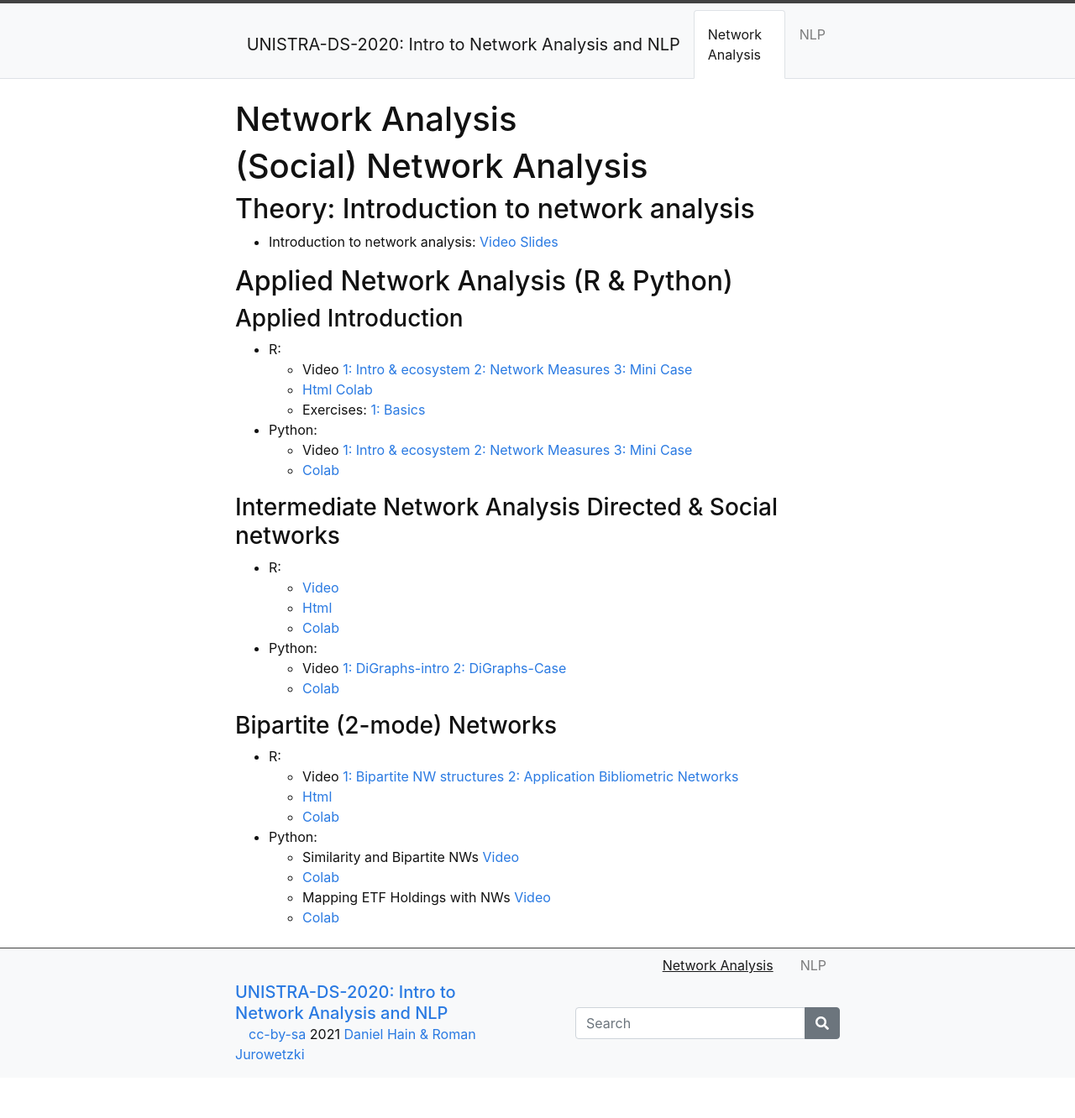
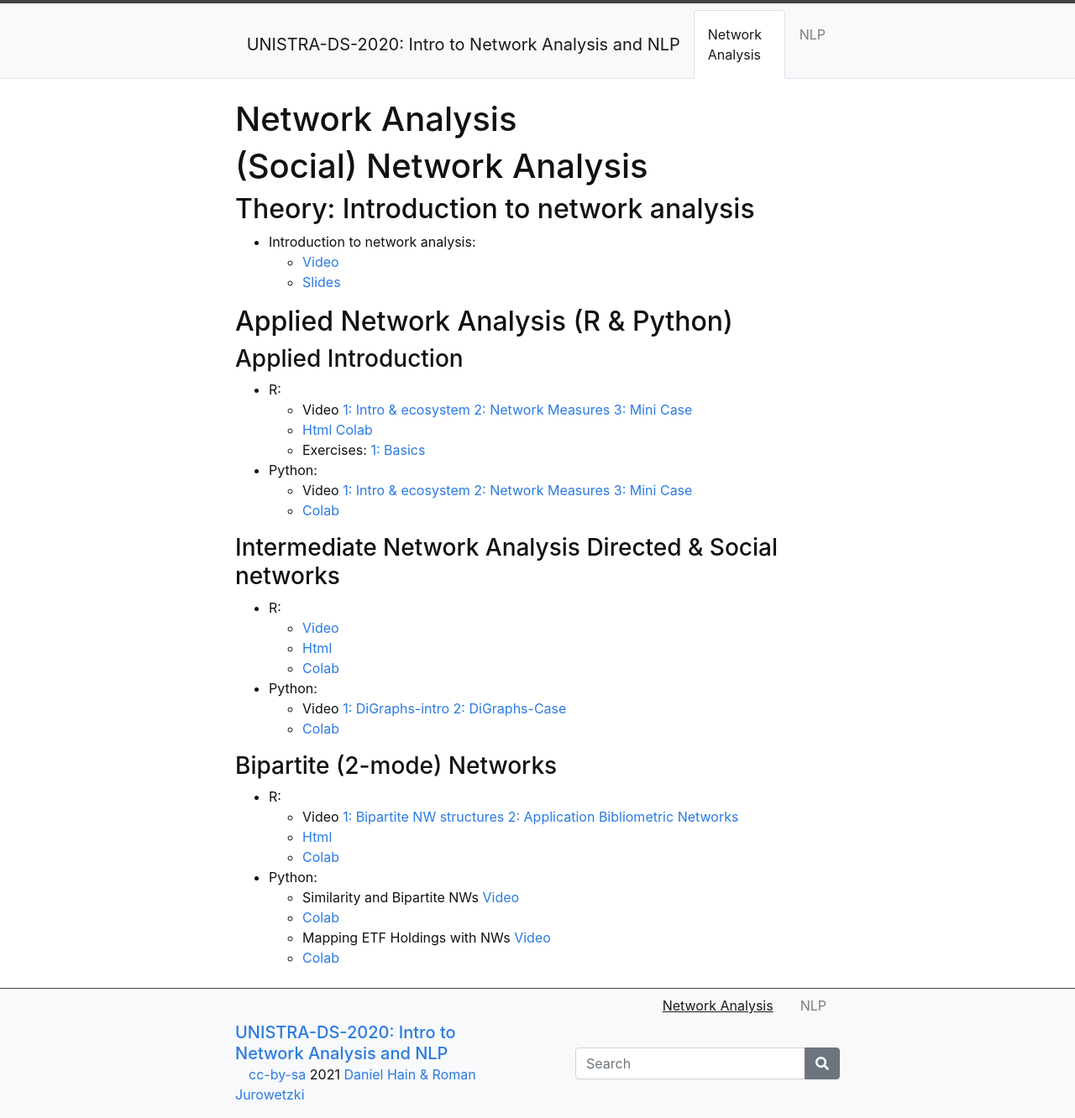
Before and after one commit to SDS-AAU/UNISTRA-DS-2020, a Jekyll site: the page built from content/0-networks.md, in a window 1280 px wide. Shown: the whole page at 84% size. Built offline with Jekyll 4.4.1, drawn with Linux system fonts in a browser that asks for light colours; before the commit the page ends 1284 px from its top, so only the background shows below that.

```diff
--- a/content/0-networks.md
+++ b/content/0-networks.md
@@ -8,7 +8,9 @@ nav: Network Analysis
 
 ## Theory: Introduction to network analysis
 
-* Introduction to network analysis: [Video](https://www.loom.com/share/307f388fbb3d4e73919250aa6eb535f0) [Slides](https://sds-aau.github.io/SDS-master/M2/notebooks/network_analysis_theory.html)
+* Introduction to network analysis:
+   * [Video](https://www.loom.com/share/307f388fbb3d4e73919250aa6eb535f0)
+   * [Slides](https://sds-aau.github.io/SDS-master/M2/notebooks/network_analysis_theory.html)
 
 ## Applied Network Analysis (R & Python)
 
```
